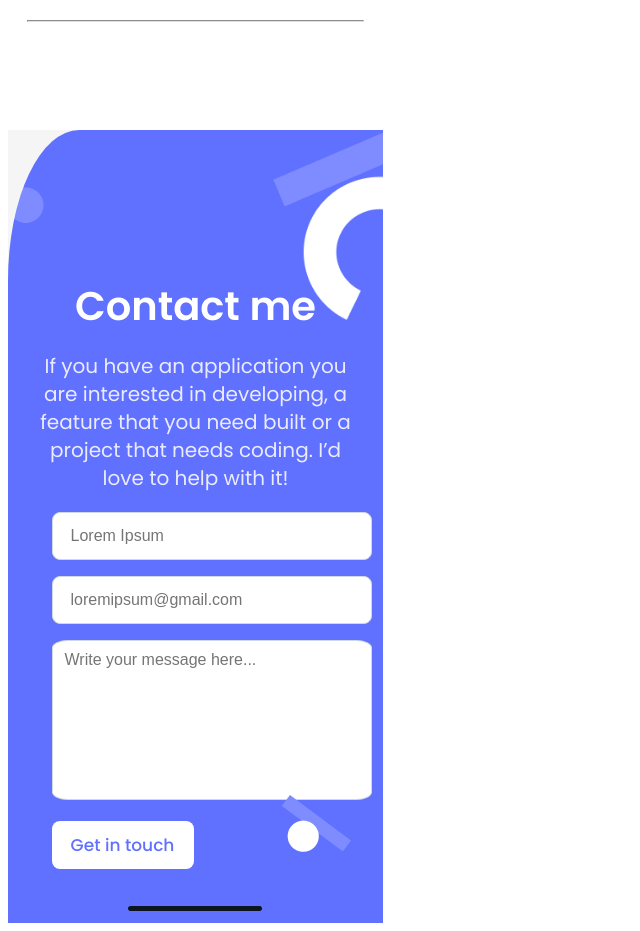
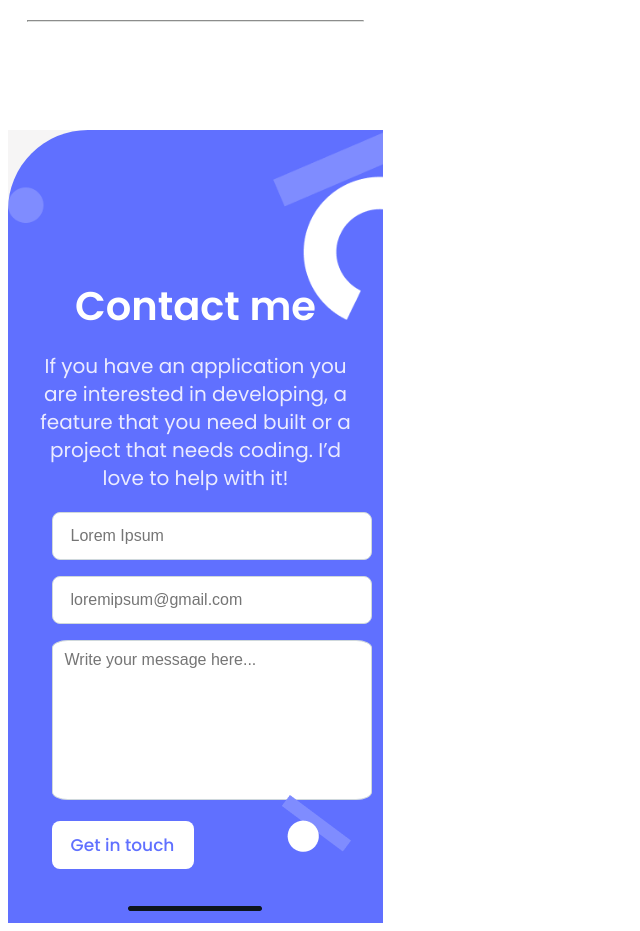
Before and after one commit to gonzaloalonzo/setupandmobilefirst, a website: page index.html in a window 1280 px wide. Shown: the part 4380-5311 px from the top of the page, without its empty margins (0-640 px from the left). Drawn offline with Linux system fonts and the light colour scheme.

Commit message:
Fix border radius

```diff
--- a/style.css
+++ b/style.css
@@ -643,7 +643,7 @@ form li + li {
   left: 0;
   flex: grid;
   grid-template-columns: (1, 1fr);
-  border-top-left-radius: 19%;
+  border-top-left-radius: 5em;
 }
 
 .contactus header h2 {
```
